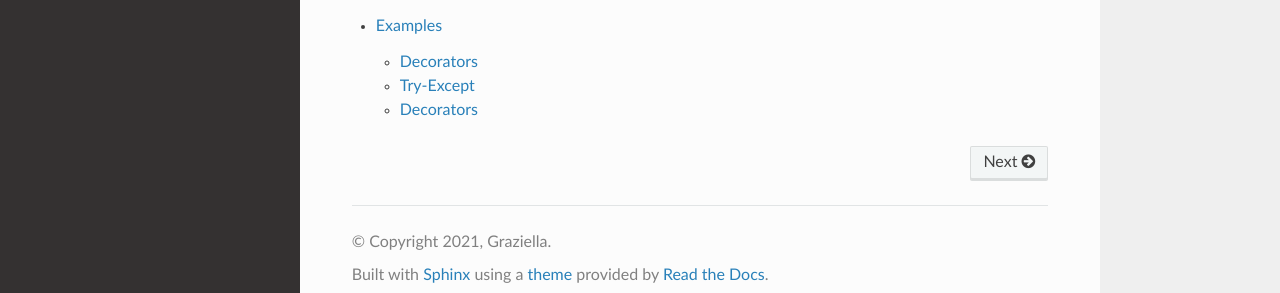
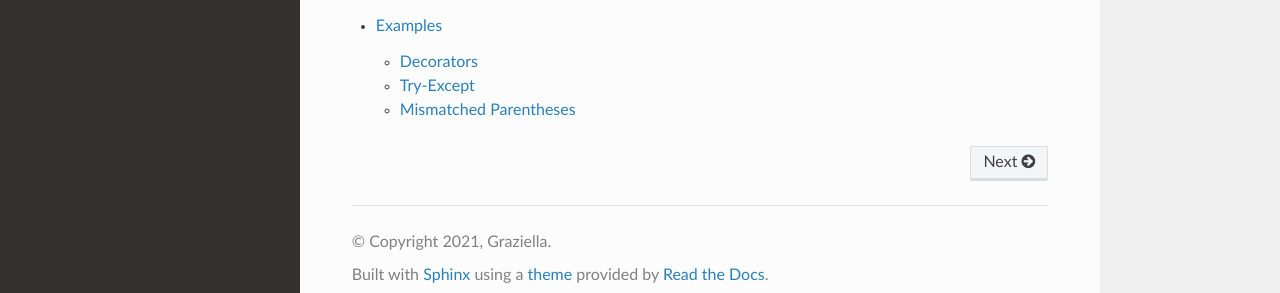
Before and after one commit to nachiketpandit101/pylingual-documentation, a Sphinx documentation site: the page built from docs/source/index.rst, in a window 1280 px wide and 1094 px high. Shown: the part 783-1076 px from the top of the window. Built offline with Sphinx 7.4.7 and the Read the Docs theme 2.0.0, drawn with Linux system fonts in a browser that asks for light colours.

Commit message:
Update parentheses.rst

```diff
--- a/docs/source/parentheses.rst
+++ b/docs/source/parentheses.rst
@@ -1,10 +1,10 @@
-Decorators
+Mismatched Parentheses
 ==========
 
 Original Decompiled Code
 -----------------------
 
-.. image:: images/parenthesis/parenthesisOrignal
+.. image:: images/parenthesis/parenthesisOrignal.png
 
 How to fix
 ----------
```
